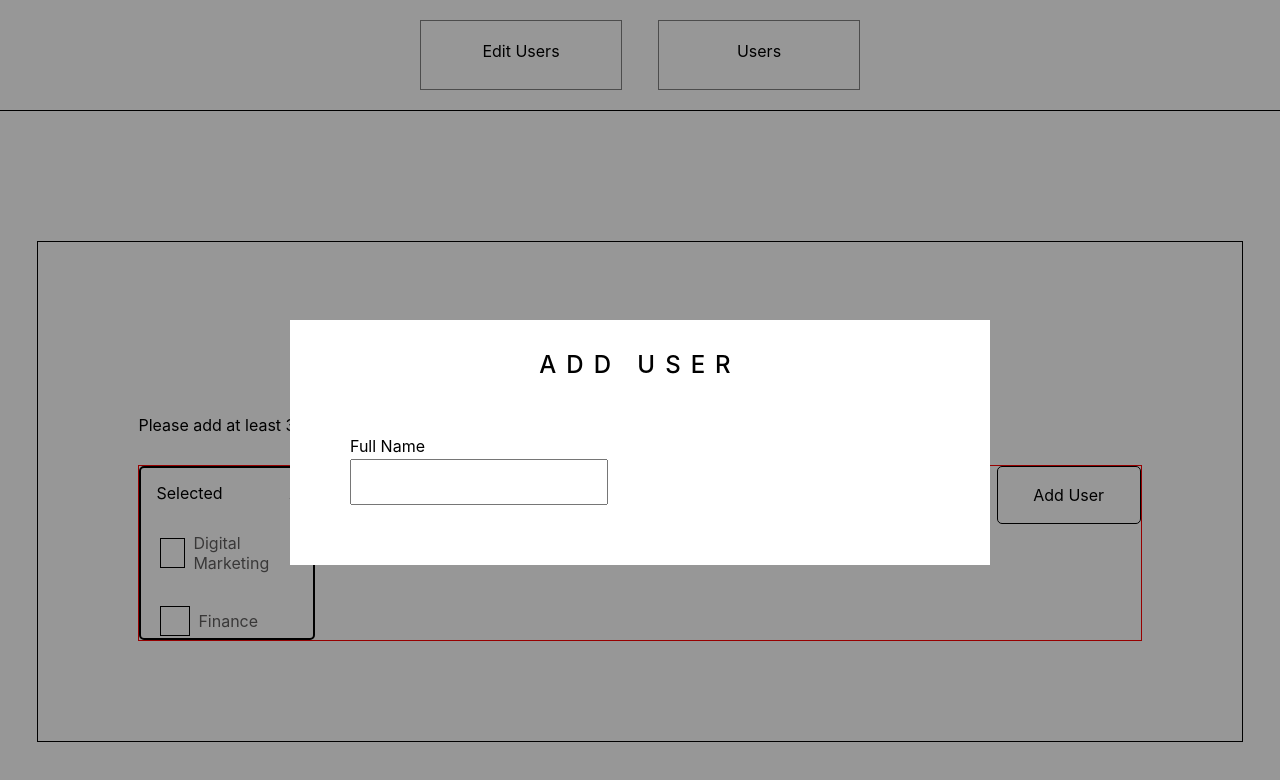
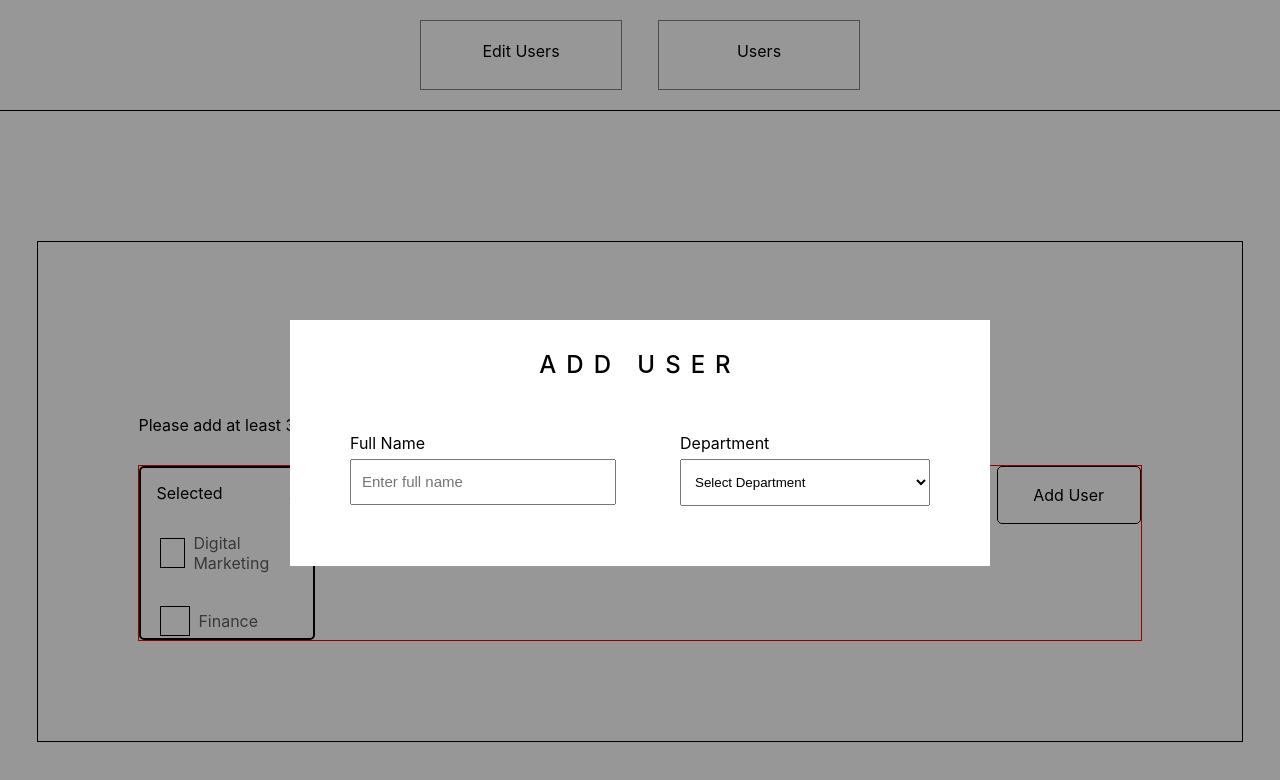
Before and after one commit to Ankaanaa/testWork, a React (Create React App) app: page /users in a window 1280 px wide. Both pictures are taken after a click on the element "Add User". Shown: the top 780 px of the page. Built offline with nearby package versions, Linux system fonts and the light colour scheme.

Commit message:
Добавление поднятие выбранного элемента в селект

```diff
--- a/src/users/filterCountries/filterStatuses/FilterStatuses.tsx
+++ b/src/users/filterCountries/filterStatuses/FilterStatuses.tsx
@@ -37,7 +37,6 @@ const FilterStatuses = (props: props) => {
 			}))
 		)
 	}, [props.checkDepartment])
-	console.log(props.country)
 	return (
 		<div className={`users__filter__3`}>
 			<div className='users__block'>
--- a/src/users/modal/Modal.scss
+++ b/src/users/modal/Modal.scss
@@ -29,6 +29,8 @@
     }
     .modal__form {
         display: flex;
+        justify-content: space-between;
+        flex-wrap: wrap;
     }
     .modal__items {
         position: relative;
@@ -36,9 +38,19 @@
     .modal__input {
         width: 250px;
         height: 40px;
+        padding-left: 10px;
+
+        &::placeholder {
+            font-size: 15px;
+        }
+    }
+    .modal__select {
+        width: 250px;
+        height: 47px;
+        padding-left: 10px;
     }
     .modal__label {
         position: absolute;
-        top: -23px;
+        top: -26px;
     }
 }
--- a/src/users/modal/Modal.tsx
+++ b/src/users/modal/Modal.tsx
@@ -15,9 +15,15 @@ interface props {
 	setToggleModal: (value: React.SetStateAction<boolean>) => void
 }
 const Modal = (props: props) => {
+	const [dataCountries, setDataCountries] = useState<countries[]>(
+		props.dataCountries
+	)
+	const [dataDepartment, setDataDepartment] = useState<department[]>(
+		props.dataDepartment
+	)
 	const [formData, setFormData] = useState({
 		input1: '',
-		input2: '',
+		department: '',
 		input3: '',
 		input4: '',
 	})
@@ -32,6 +38,38 @@ const Modal = (props: props) => {
 			[name]: value,
 		}))
 	}
+	const SelectParams = (
+		e: React.ChangeEvent<HTMLSelectElement>,
+		mode: 'department' | 'country' | 'status',
+		data?: department[]
+	) => {
+		debugger
+		const { name, value } = e.target
+		const FindComponent = data?.findIndex(index => {
+			if (mode === 'department') {
+				return index.name === value
+			}
+		})
+		if (mode === 'department' && FindComponent !== undefined) {
+			debugger
+			if (FindComponent !== 0) {
+				setDataDepartment(prev => {
+					const newData = [...prev]
+					newData.splice(FindComponent, 1)
+					newData.unshift({
+						name: dataDepartment[FindComponent].name,
+						value: dataDepartment[FindComponent].value,
+					})
+					return newData
+				})
+			}
+			setFormData(prev => ({
+				...prev,
+				[e.target.name]: e.target.value,
+			}))
+		}
+	}
+	console.log(formData.department)
 	return (
 		<div onClick={() => props.setToggleModal(false)} className='modal'>
 			<div onClick={handleModalClick} className='modal__block'>
@@ -43,6 +81,7 @@ const Modal = (props: props) => {
 								Full Name
 							</label>
 							<input
+								placeholder='Enter full name'
 								className='modal__input'
 								type='text'
 								id='input1'
@@ -50,6 +89,29 @@ const Modal = (props: props) => {
 								value={formData.input1}
 								onChange={handleChange}
 							/>
+						</div>
+						<div className='modal__items'>
+							<label className='modal__label' htmlFor='department'>
+								Department
+							</label>
+							<select
+								value={formData.department}
+								className='modal__select'
+								id='department'
+								onChange={e => SelectParams(e, 'department', dataDepartment)}
+								name='department'
+							>
+								<option value={''} disabled selected>
+									Select Department
+								</option>
+								{dataDepartment.map((el, index) => {
+									return (
+										<option key={index} value={el.name}>
+											{el.name}
+										</option>
+									)
+								})}
+							</select>
 						</div>
 					</form>
 				</div>
```
